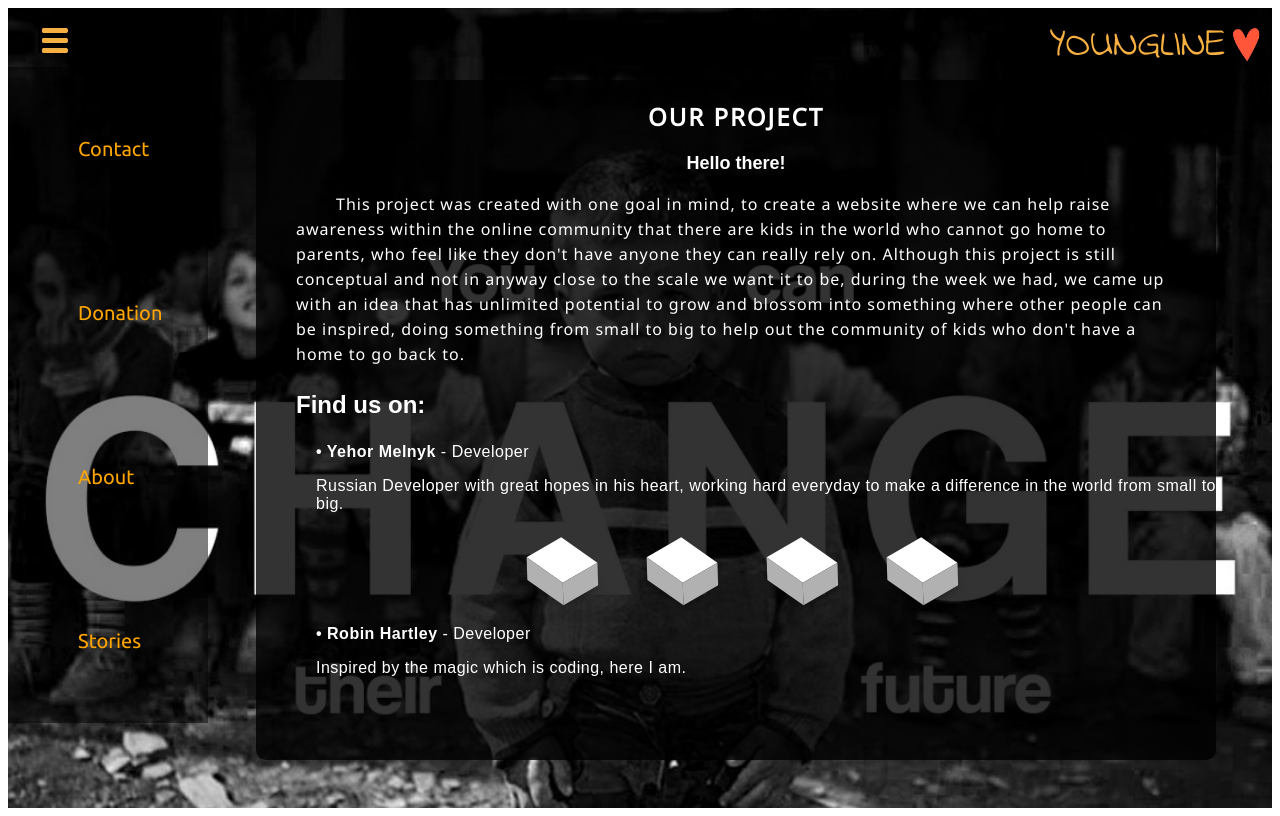
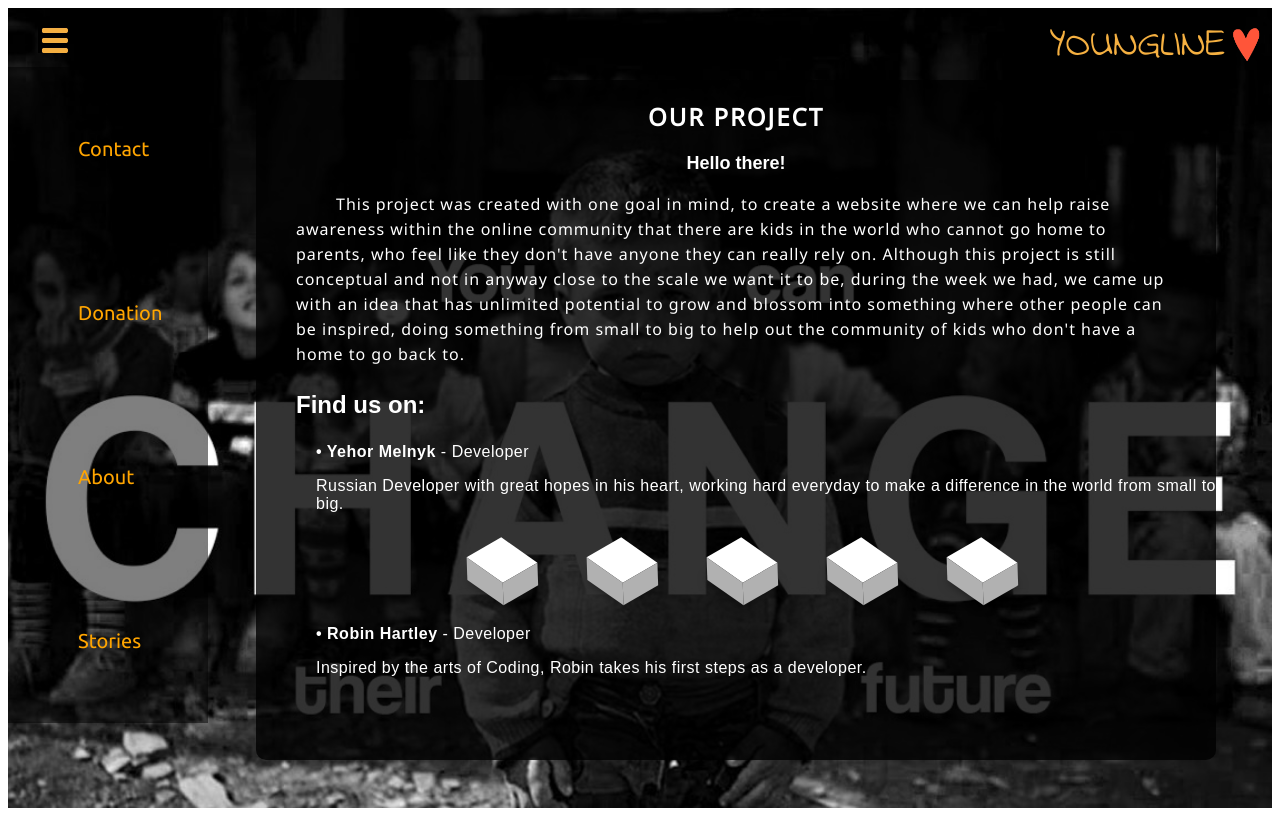
Before and after one commit to Yehorchik/orphan, an Angular app in the folder public/: page /contact in a window 1280 px wide. Built offline with nearby package versions, Linux system fonts and the light colour scheme.

Commit message:
made more updates

```diff
--- a/public/src/app/contact/contact.component.css
+++ b/public/src/app/contact/contact.component.css
@@ -9,7 +9,9 @@
   color: white;
 }
 
-.wrapper h3, p, h2 {
+.wrapper h3,
+p,
+h2 {
   font-family: Arial, Helvetica, sans-serif;
 }
 
@@ -44,9 +46,9 @@
 }
 
 .yehor {
-font-size: 16px;
-letter-spacing: 0.5px;
-margin-left: 60px
+  font-size: 16px;
+  letter-spacing: 0.5px;
+  margin-left: 60px
 }
 
 #yehor_name {
@@ -179,3 +181,15 @@ ul li:hover:nth-child(4) a:before {
 ul li:hover:nth-child(4) a:after {
   background: #f34565;
 }
+
+ul li:hover:nth-child(5) a {
+  background: #4285F4;
+}
+
+ul li:hover:nth-child(5) a:before {
+  background: rgb(54, 111, 204);
+}
+
+ul li:hover:nth-child(5) a:after {
+  background: rgb(79, 142, 245);
+}
--- a/public/src/app/contact/contact.component.html
+++ b/public/src/app/contact/contact.component.html
@@ -30,7 +30,7 @@
     </div>
     <div class="robin">
         <p><span id = "robin_name">• Robin Hartley</span> - Developer</p>
-        <p>Inspired by the magic which is coding, here I am.</p>
+        <p>Inspired by the arts of Coding, Robin takes his first steps as a developer.</p>
     </div>
   </div>
   <ul>
@@ -46,6 +46,9 @@
     <li>
       <a href="#"><i class="fab fa-instagram"></i></a>
     </li>
+    <li>
+        <a href="#"><i class="fab fa-google-plus-g"></i></a>
+      </li>
   </ul>
 </body>
 
```
